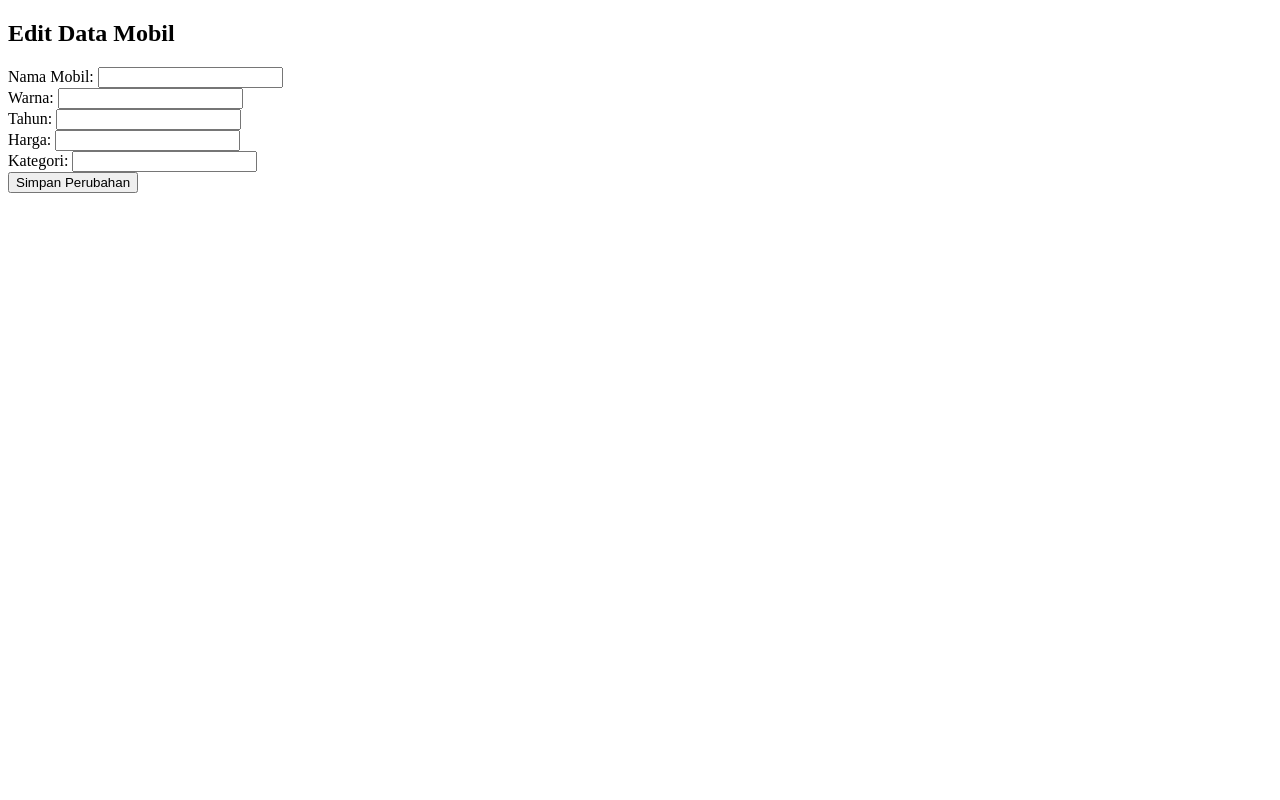
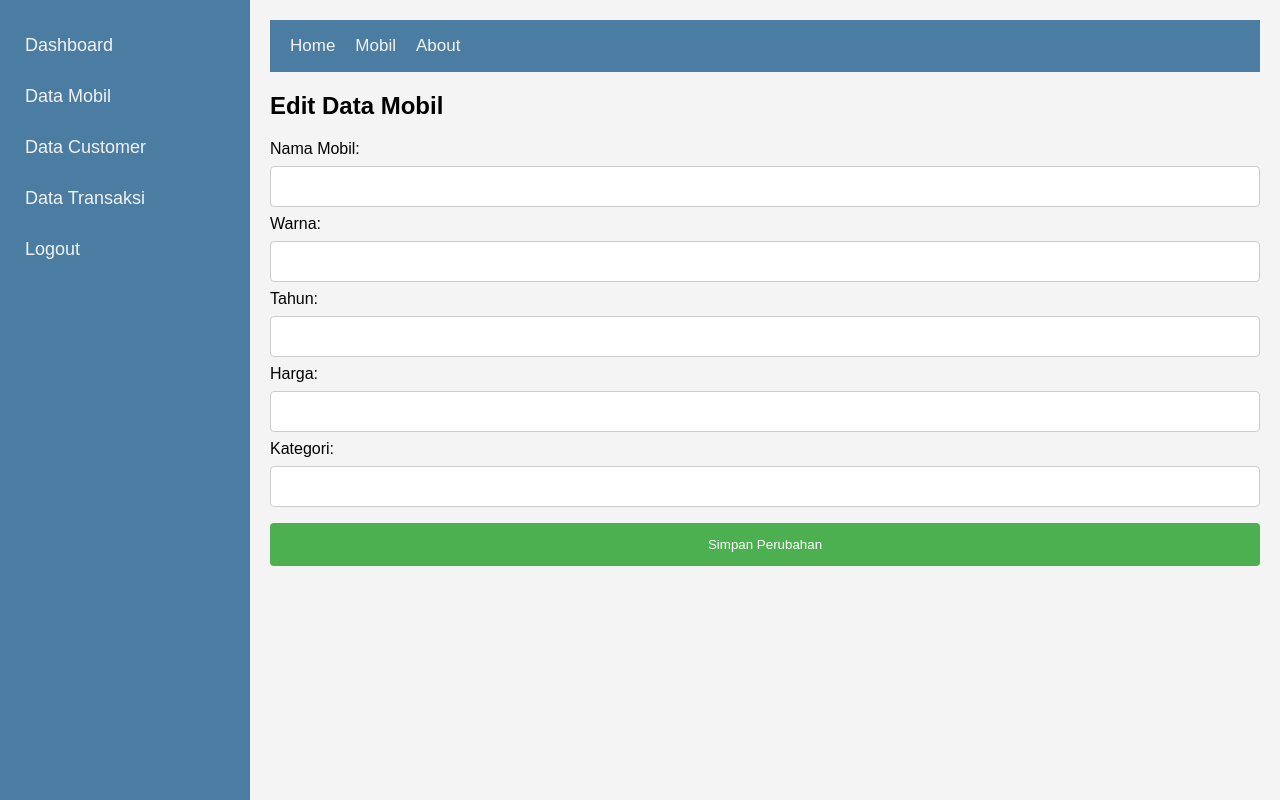
Before and after one commit to DeaSapitri/web-rental, a PHP site: page /edit_mobil.php in a window 1280 px wide. Run offline with PHP 8.4, Linux system fonts and the light colour scheme; data that the repository does not hold is empty.

Commit message:
integrasi dashboard

```diff
--- a/datamobil.php
+++ b/datamobil.php
@@ -167,7 +167,7 @@ $result = $conn->query($sql);
                         <td>" . $row["harga"] . "</td>
                         <td>" . $row["nama_kategori"] . "</td>
                         <td>
-                        <a class='action-btn' href='edit_mobil.php?id=" . $row['id_mobil'] . $row['id_mobil'] . "'>Edit</a>
+                        <a class='action-btn' href='edit_mobil.php?id="  . $row['id_mobil'] . "'>Edit</a>
                         <a class='action-btn delete' href='hapus_mobil.php?id=" . $row['id_mobil']  . $row['id_mobil'] . "' onclick='return confirm(\"Yakin ingin menghapus data ini?\");'>Hapus</a>
                         </td>
                     </tr>";
--- a/edit_mobil.php
+++ b/edit_mobil.php
@@ -46,8 +46,176 @@ if (isset($_GET['id'])) {
     <meta charset="UTF-8">
     <meta name="viewport" content="width=device-width, initial-scale=1.0">
     <title>Edit Data Mobil</title>
+    <link rel="stylesheet" href="style.css">
+    <style>
+        .sidebar {
+            height: 100%;
+            width: 250px;
+            position: fixed;
+            top: 0;
+            left: 0;
+            background-color: #4b7da3;
+            padding-top: 20px;
+            overflow-x: hidden;
+        }
+
+        .sidebar a {
+            padding: 15px 25px;
+            text-decoration: none;
+            font-size: 18px;
+            color: #f2f2f2;
+            display: block;
+        }
+
+        .sidebar a:hover {
+            background-color: #ddd;
+            color: black;
+        }
+
+        .content {
+            margin-left: 250px;
+            padding: 20px;
+        }
+
+        body {
+            font-family: Arial, Helvetica, sans-serif;
+        }
+
+        .sidebar {
+            height: 100%;
+            width: 250px;
+            position: fixed;
+            top: 0;
+            left: 0;
+            background-color: #4b7da3;
+            padding-top: 20px;
+            overflow-x: hidden;
+        }
+
+        .sidebar a {
+            padding: 15px 25px;
+            text-decoration: none;
+            font-size: 18px;
+            color: #f2f2f2;
+            display: block;
+        }
+
+        .sidebar a:hover {
+            background-color: #ddd;
+            color: black;
+        }
+
+        .content {
+            margin-left: 250px;
+            padding: 20px;
+        }
+
+        .container {
+            text-align: left;
+            padding: 16px;
+            background-color: #f9f9f9;
+            border-radius: 8px;
+            box-shadow: 0 0 10px rgba(0, 0, 0, 0.1);
+        }
+
+        label {
+            display: block;
+            margin-bottom: 8px;
+            font-weight: bold;
+        }
+
+        input[type=text],
+        input[type=number],
+        select {
+            width: 100%;
+            padding: 12px;
+            margin-bottom: 16px;
+            border: 1px solid #ccc;
+            border-radius: 4px;
+            box-sizing: border-box;
+        }
+
+        input[type=submit] {
+            width: 100%;
+            background-color: #4CAF50;
+            color: white;
+            padding: 14px 20px;
+            margin-top: 8px;
+            border: none;
+            border-radius: 4px;
+            cursor: pointer;
+        }
+
+        input[type=submit]:hover {
+            background-color: #45a049;
+        }
+
+        .btn-back {
+            background-color: #555555;
+            color: white;
+            text-decoration: none;
+            padding: 10px 15px;
+            border-radius: 4px;
+            display: inline-block;
+            margin-top: 16px;
+        }
+
+        body {
+                font-family: Arial, Helvetica, sans-serif;
+            }
+            .container {
+                padding: 16px;
+            }
+            input[type=text], input[type=number], select {
+                width: 100%;
+                padding: 12px;
+                margin: 8px 0;
+                display: inline-block;
+                border: 1px solid #ccc;
+                border-radius: 4px;
+                box-sizing: border-box;
+            }
+            input[type=submit] {
+                width: 100%;
+                background-color: #4CAF50;
+                color: white;
+                padding: 14px 20px;
+                margin: 8px 0;
+                border: none;
+                border-radius: 4px;
+                cursor: pointer;
+            }
+            input[type=submit]:hover {
+                background-color: #45a049;
+            }
+    </style>
 </head>
 <body>
+<div class="sidebar">
+        <a href="dashboard.php">Dashboard</a>
+        <a href="datamobil.php">Data Mobil</a>
+        <a href="datacostumer.html">Data Customer</a>
+        <a href="transaksi.php">Data Transaksi</a>
+        <a href="logout.php" onclick="confirmLogout(event)">Logout</a>
+    </div>
+
+    <div class="content">
+        <div class="navbar">
+            <div class="menu">
+                <a href="index.php">Home</a>
+                <a href="datamobil2.php">Mobil</a>
+                <a href="about.php">About</a>
+            </div>
+            <div class="user-actions">
+                <div class="username">
+                    <?php
+                    if (isset($_SESSION['username']) && !empty($_SESSION['username'])) {
+                        echo 'Hai, ' . $_SESSION['username'];
+                    }
+                    ?>
+                </div>
+            </div>
+        </div>
     <h2>Edit Data Mobil</h2>
     <form method="POST">
         <!--menampilkan form dengan data mobil-->
--- a/edit_transaksi.php
+++ b/edit_transaksi.php
@@ -7,7 +7,7 @@ if (isset($_GET['id'])) {
     //mengambil data mobil berdasarkan ID dari database
     $sql = "SELECT * FROM transaksi WHERE id_transaksi = $id_transaksi";
     $result = $conn->query($sql);
-    $mobil = $result->fetch_assoc();
+    $transaksi = $result->fetch_assoc();
 
 
     //mengecek apakah form telah dikirim
--- a/tambah_mobil.php
+++ b/tambah_mobil.php
@@ -198,7 +198,7 @@ if (!isset($_SESSION['username']) || empty($_SESSION['username'])) {
                 <input type="text" id="warna" name="warna" required>
 
                 <label for="tahun">Tahun</label>
-                <input type="number" id="tahun" name="tahun" required>
+                <input type="text" id="tahun" name="tahun" required>
 
                 <label for="id_kategori">Jenis</label>
                 <select id="id_kategori" name="id_kategori" required>
--- a/transaksi.php
+++ b/transaksi.php
@@ -132,7 +132,7 @@ $result = $conn->query($sql);
             <tbody>
                 <?php
                 if ($result->num_rows > 0) {
-                    echo "<table border='1'><tr><th>ID Transaksi</th><th>Merk Mobil</th><th>Nama costumer</th><th>Tanggal Sewa</th><th>Tanggal Kembali</th></tr>";
+                    echo "<table border='1'><tr><th>ID Transaksi</th><th>Merk Mobil</th><th>Nama costumer</th><th>Tanggal Sewa</th><th>Tanggal Kembali</th><th>Aksi</th></tr>";
                     while ($row = $result->fetch_assoc()) {
                         echo "<tr>
             <td>" . $row["id_transaksi"] . "</td>
```
Also changed, not shown: gambar/rapat.jpg (added).
